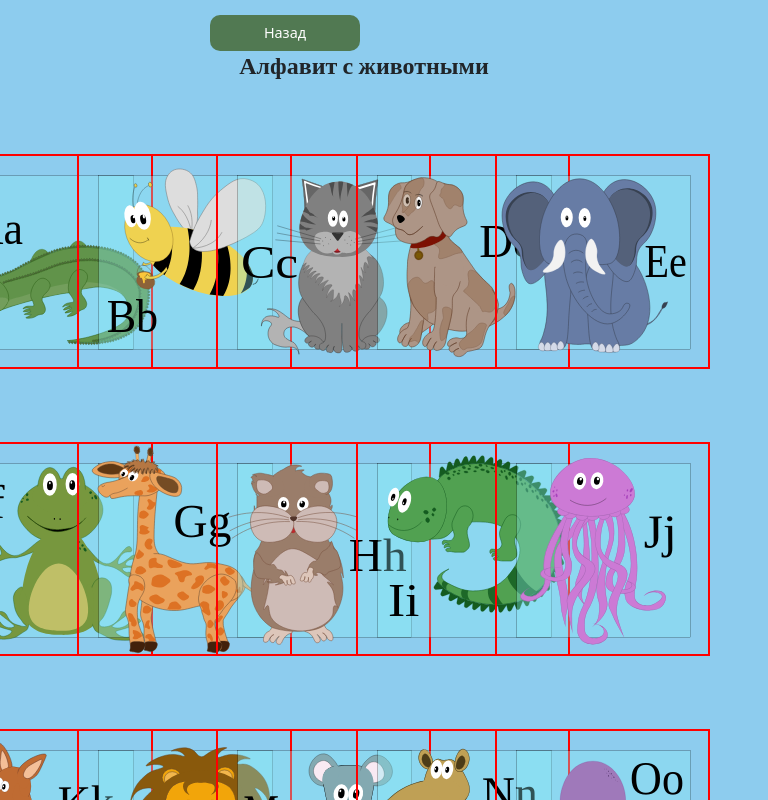
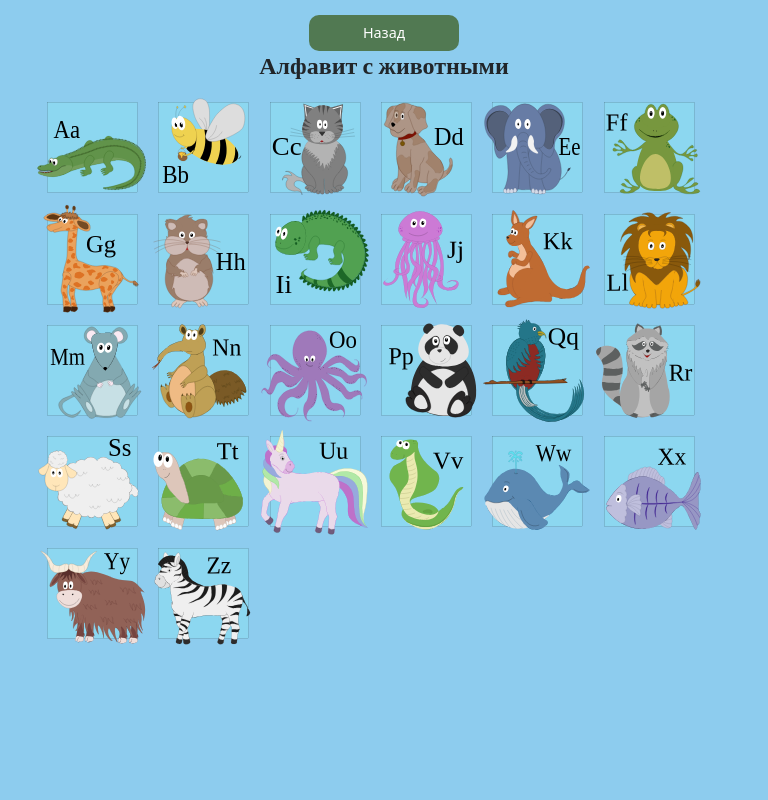
Before and after one commit to AnigalHub/DrawnSVGWithAnimation, a Vue app: page /alphabet in a window 768 px wide. Shown: the top 800 px of the page. Built offline with nearby package versions, Linux system fonts and the light colour scheme; a web font is replaced by a local one.

Commit message:
изменены стили для вывода svg-алфавита

```diff
--- a/src/components/alphabet.vue
+++ b/src/components/alphabet.vue
@@ -25,32 +25,18 @@
 </script>
 
 <style scoped lang="scss">
-    #alphabet{
-        padding-bottom: 35px;
-    }
-    svg{
-        border: 2px solid red;
-        margin: 5px !important;
-    }
-    .flex-container > div {
-        width: 14%;
+    #alphabet{padding-bottom: 35px;}
+    svg{margin: 3px;}
+    .flex-container{
+        margin-top: -13px;
+        & > div {width: 14%;}
     }
     @media screen and (min-width: 500px) and (max-width: 768px) {
-        h1{margin-left: -40px;}
-        button{margin-left: 25%!important;}
-        svg{margin-left: -98px !important;}
-        .flex-container > div {
-            width: 25%;
-            margin-bottom: 22px;
-            margin-top: 45px;
-        }
+        svg{margin: 1px;}
+        .flex-container > div {width: 20%;}
     }
     @media screen and (min-width: 768px )and (max-width: 992px) {
-        .flex-container > div {
-            width: 17.5%;
-            margin-right: 2.5%;
-            margin-bottom: 2.5%;
-        }
+        .flex-container > div {width: 16%;}
     }
 </style>
 <style  lang="scss">
```
